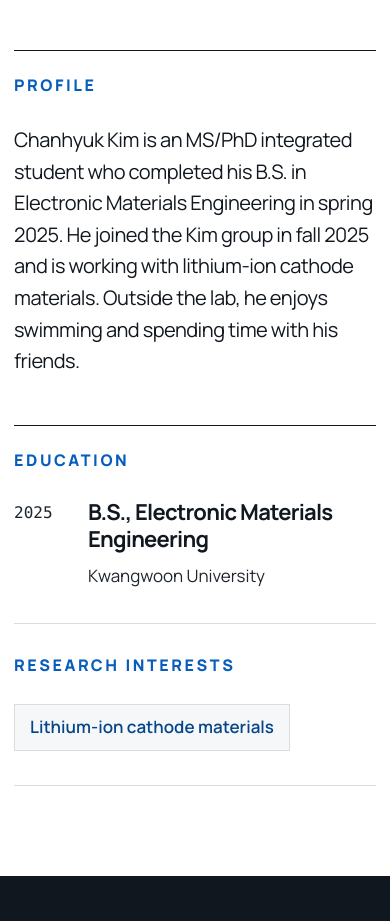
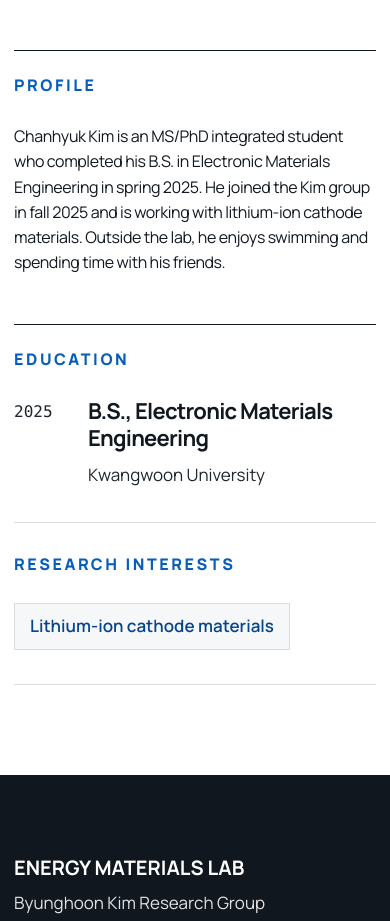
Before and after one commit to Energy-Materials-Laboratory/energy-materials-laboratory.github.io, a Next.js app: page /members/group/chanhyuk-kim in a window 390 px wide. Shown: the part 940-1861 px from the top of the page. Built offline with nearby package versions, Linux system fonts and the light colour scheme.

Commit message:
Reduce member profile bio text size

```diff
--- a/app/globals.css
+++ b/app/globals.css
@@ -2202,7 +2202,7 @@ summary:focus-visible {
 .member-detail-empty {
   max-width: 720px;
   margin: 0;
-  font-size: clamp(21px, 1.85vw, 27px);
+  font-size: clamp(16px, 1.2vw, 18px);
   letter-spacing: -.025em;
   line-height: 1.62;
 }
@@ -3149,7 +3149,7 @@ summary:focus-visible {
 
   .member-detail-bio,
   .member-detail-empty {
-    font-size: 20px;
+    font-size: 16px;
     line-height: 1.58;
   }
 
```
